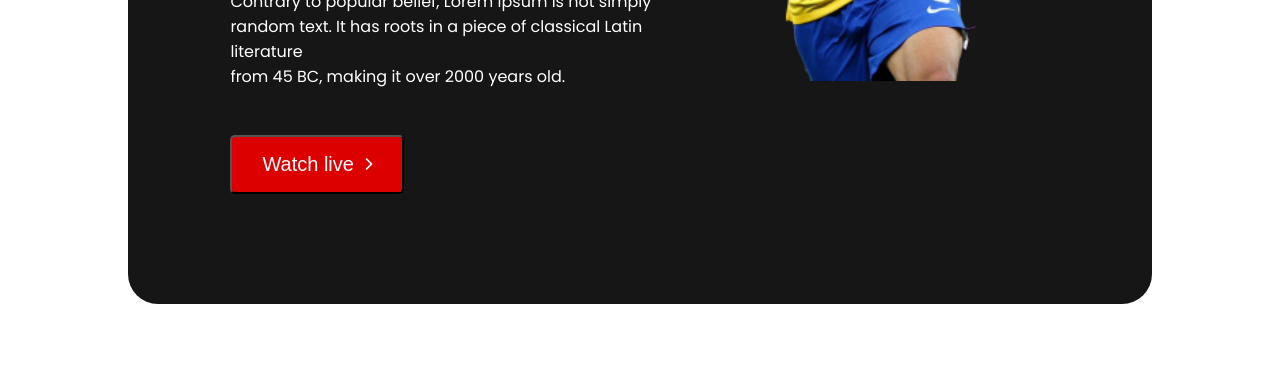
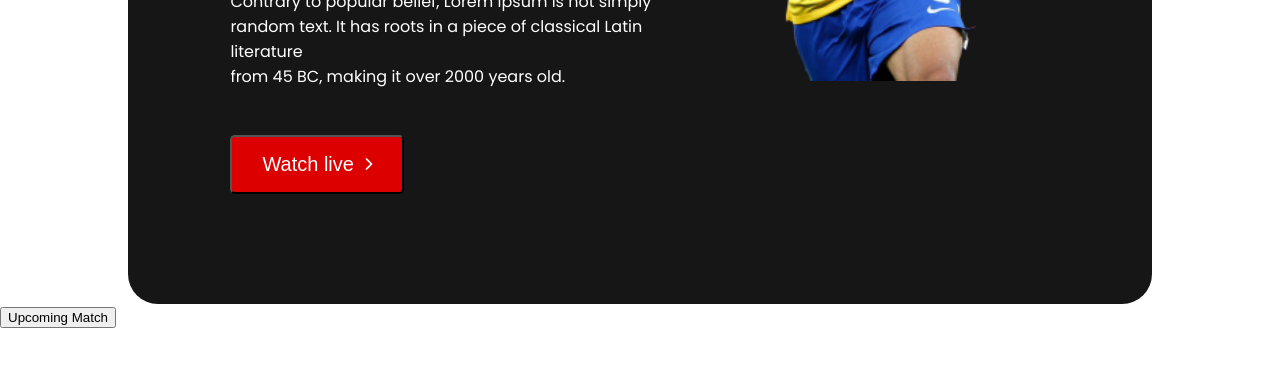
Before and after one commit to anikahammedkhan/world-cup, a plain HTML site: page index.html in a window 1280 px wide. Shown: the part 430-796 px from the top of the page. Drawn offline with Linux system fonts and the light colour scheme.

Commit message:
css added

```diff
--- a/index.html
+++ b/index.html
@@ -6,7 +6,7 @@
     <meta http-equiv="X-UA-Compatible" content="IE=edge">
     <meta name="viewport" content="width=device-width, initial-scale=1.0">
     <title>World Cup 2022</title>
-    <link rel="stylesheet" href="css/style.css">
+    <link rel="stylesheet" href="style.css">
     <script src="https://kit.fontawesome.com/6f34808dca.js" crossorigin="anonymous"></script>
 </head>
 
@@ -42,7 +42,11 @@
 
         <!-- ====================================Second Section Start===============================  -->
         <section class="second-section">
-
+            <div class="match-nav-box">
+                <div>
+                    <button>Upcoming Match</button>
+                </div>
+            </div>
         </section>
         <!-- ====================================Second Section End===============================  -->
     </main>
```
Also changed, not shown: style.css (renamed from css/style.css).
